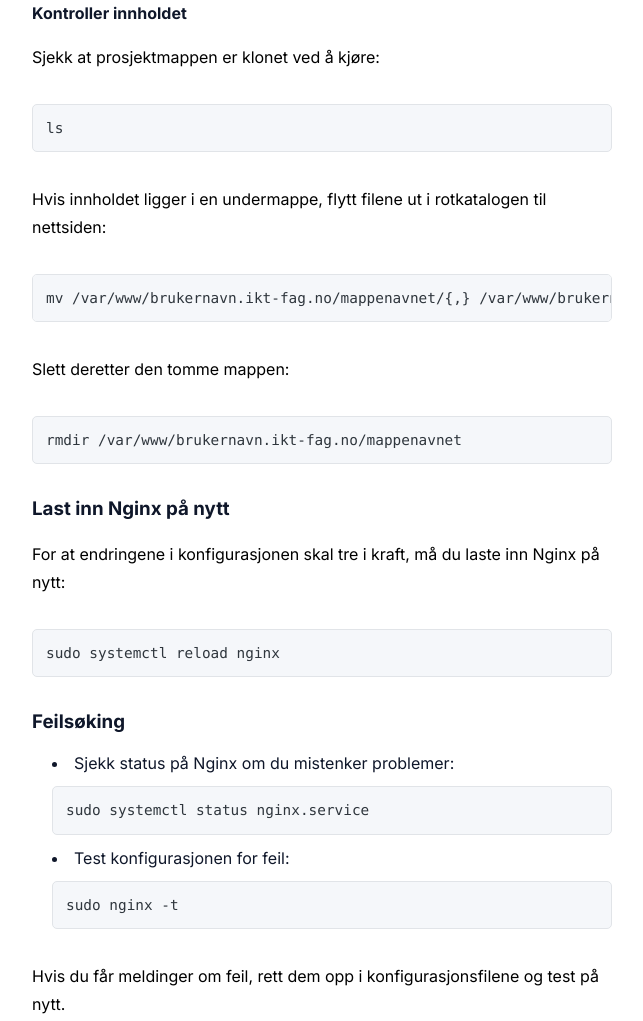
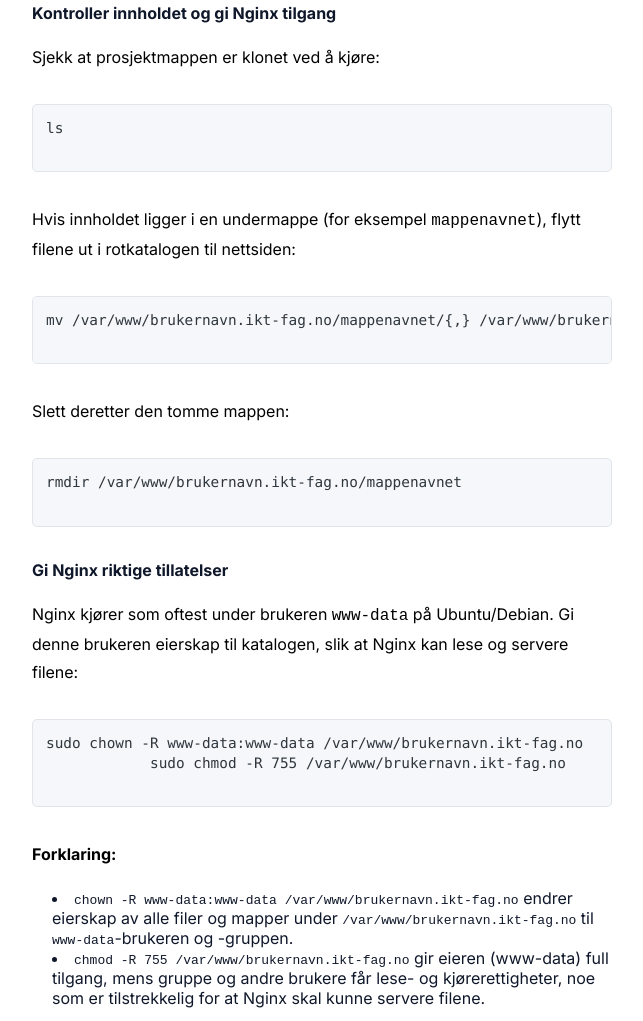
Before and after one commit to nichld/nagbeguides, a plain HTML site: page guide.html in a window 1280 px wide. Shown: the part 7996-9017 px from the top of the page, without its empty margins (318-961 px from the left). Drawn offline with Linux system fonts and the light colour scheme.

Commit message:
Added changes to the guide

```diff
--- a/guide.html
+++ b/guide.html
@@ -16,7 +16,7 @@
 <body>
     <header>
         <div>
-            <button><img src="/assets/Arrow.svg" alt=""></button>
+            <button onclick="location.href='index.html'"><img src="/assets/Arrow.svg" alt=""></button>
             <h1>Article</h1>
         </div>
     </header>
@@ -225,13 +225,30 @@
                 til ditt repository):</p>
             <pre><code>git clone &lt;URL-til-prosjektet&gt;</code></pre>
 
-            <h4>Kontroller innholdet</h4>
+            <h4>Kontroller innholdet og gi Nginx tilgang</h4>
             <p>Sjekk at prosjektmappen er klonet ved å kjøre:</p>
-            <pre><code>ls</code></pre>
-            <p>Hvis innholdet ligger i en undermappe, flytt filene ut i rotkatalogen til nettsiden:</p>
-            <pre><code>mv /var/www/brukernavn.ikt-fag.no/mappenavnet/{,} /var/www/brukernavn.ikt-fag.no/</code></pre>
+            <pre><code>ls
+            </code></pre>
+
+            <p>Hvis innholdet ligger i en undermappe (for eksempel <code>mappenavnet</code>), flytt filene ut i rotkatalogen til nettsiden:</p>
+            <pre><code>mv /var/www/brukernavn.ikt-fag.no/mappenavnet/{,} /var/www/brukernavn.ikt-fag.no/
+            </code></pre>
+
             <p>Slett deretter den tomme mappen:</p>
-            <pre><code>rmdir /var/www/brukernavn.ikt-fag.no/mappenavnet</code></pre>
+            <pre><code>rmdir /var/www/brukernavn.ikt-fag.no/mappenavnet
+            </code></pre>
+
+            <h4>Gi Nginx riktige tillatelser</h4>
+            <p>Nginx kjører som oftest under brukeren <code>www-data</code> på Ubuntu/Debian. Gi denne brukeren eierskap til katalogen, slik at Nginx kan lese og servere filene:</p>
+            <pre><code>sudo chown -R www-data:www-data /var/www/brukernavn.ikt-fag.no
+            sudo chmod -R 755 /var/www/brukernavn.ikt-fag.no
+            </code></pre>
+
+            <p><strong>Forklaring:</strong></p>
+            <ul>
+                <li><code>chown -R www-data:www-data /var/www/brukernavn.ikt-fag.no</code> endrer eierskap av alle filer og mapper under <code>/var/www/brukernavn.ikt-fag.no</code> til <code>www-data</code>-brukeren og -gruppen.</li>
+                <li><code>chmod -R 755 /var/www/brukernavn.ikt-fag.no</code> gir eieren (www-data) full tilgang, mens gruppe og andre brukere får lese- og kjørerettigheter, noe som er tilstrekkelig for at Nginx skal kunne servere filene.</li>
+            </ul>
 
             <h3>Last inn Nginx på nytt</h3>
             <p>For at endringene i konfigurasjonen skal tre i kraft, må du laste inn Nginx på nytt:</p>
```
